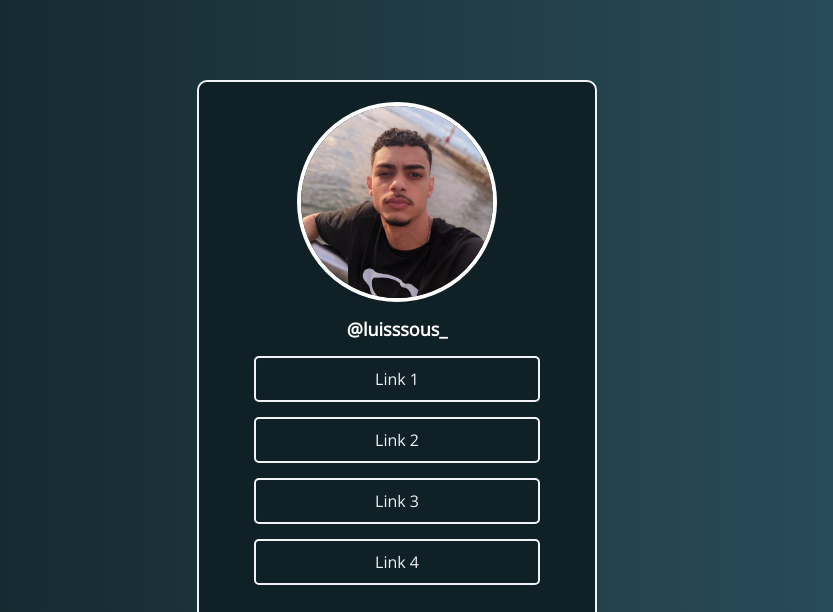
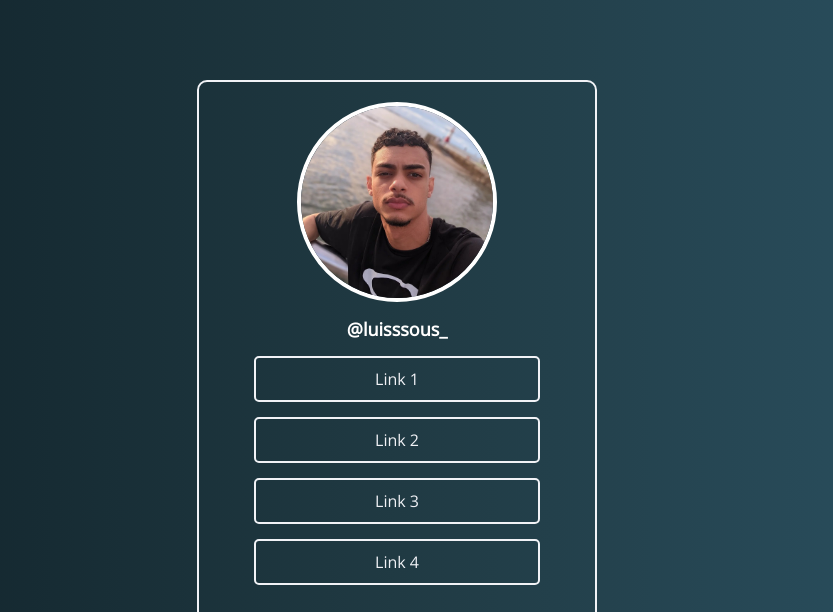
Before and after one commit to s0ousa/mylinks, a plain HTML site: page index.html in a window 1280 px wide. Shown: the top 612 px of the page, without its empty margins (243-1076 px from the left). Drawn offline with nearby package versions, Linux system fonts and the light colour scheme.

Commit message:
mudanca no background

```diff
--- a/style.css
+++ b/style.css
@@ -19,8 +19,8 @@ main {
     margin: 10vh auto;
     width: 400px;
     text-align: center;
-    background-color: #203A43;
-    background-color: #0F2027;
+    /* background-color: #203A43;
+    background-color: #0F2027; */
     border: 2px solid #F1F2F6;
     border-radius: 10px;
 }
```
